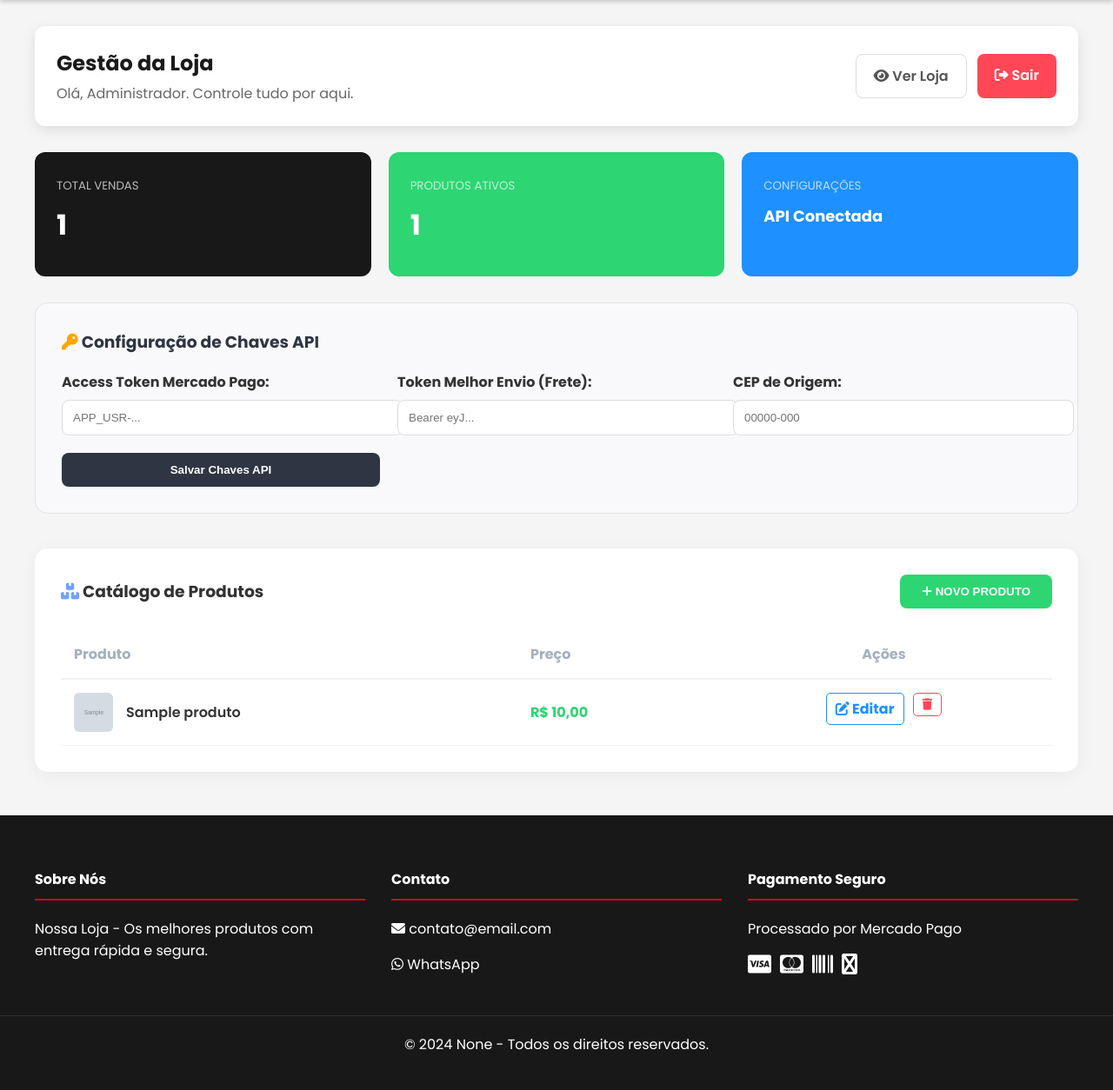
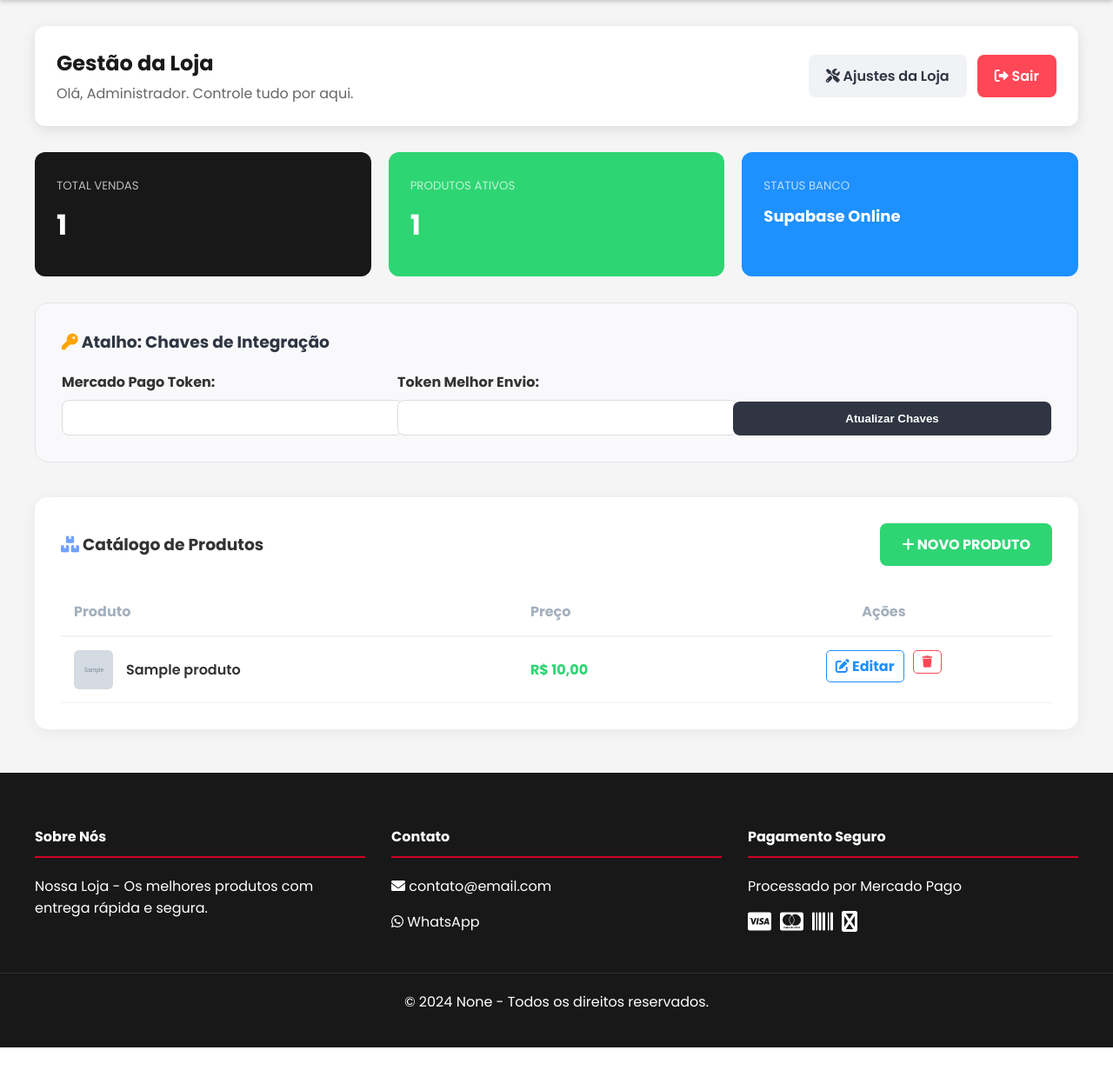
Before and after one commit to denissousa827-boop/LOJA_MP_PROFISSIONAL, a Flask app: page /admin/dashboard in a window 1280 px wide. Shown: the part 65-1319 px from the top of the page at 87% size. After the commit the page ends 1270 px from the top, so only its background shows below. Run offline with Flask 3, Linux system fonts and the light colour scheme; the visitor is signed in with stand-in values (Sample User, id 1); grey boxes marked "Sample" are stand-in pictures; a database or web service that is not in the repository returns one stand-in record (values such as "Sample title"); some libraries are stand-ins or nearby versions.

Commit message:
Update admin_dashboard.html

```diff
--- a/templates/admin_dashboard.html
+++ b/templates/admin_dashboard.html
@@ -1,6 +1,6 @@
 {% extends "base.html" %}
 
-{% block title %}Painel Administrativo Pro | {{ config.get('titulo_site', 'Loja') }}{% endblock %}
+{% block title %}Painel Administrativo | {{ config.get('titulo_site', 'Loja') }}{% endblock %}
 
 {% block content %}
 <div class="container" style="margin-top: 30px; margin-bottom: 50px; max-width: 1200px; padding: 0 15px;">
@@ -11,8 +11,8 @@
             <p style="margin: 5px 0 0; color: #666;">Olá, Administrador. Controle tudo por aqui.</p>
         </div>
         <div style="display: flex; gap: 12px;">
-            <a href="{{ url_for('homepage') }}" style="text-decoration: none; padding: 12px 20px; border: 1px solid #ddd; border-radius: 8px; color: #555; font-weight: 600;">
-                <i class="fas fa-eye"></i> Ver Loja
+            <a href="{{ url_for('admin_configuracoes') }}" style="text-decoration: none; padding: 12px 20px; background: #f1f2f6; border-radius: 8px; color: #2f3542; font-weight: 600;">
+                <i class="fas fa-tools"></i> Ajustes da Loja
             </a>
             <a href="{{ url_for('admin_logout') }}" style="text-decoration: none; padding: 12px 20px; background: #ff4757; color: white; border-radius: 8px; font-weight: 600;">
                 <i class="fas fa-sign-out-alt"></i> Sair
@@ -30,29 +30,25 @@
             <h2 style="font-size: 32px; margin: 10px 0;">{{ produtos|length }}</h2>
         </div>
         <div style="background: #1e90ff; color: white; padding: 25px; border-radius: 12px;">
-            <small style="opacity: 0.7; text-transform: uppercase;">Configurações</small>
-            <h2 style="font-size: 18px; margin: 10px 0;">API Conectada</h2>
+            <small style="opacity: 0.7; text-transform: uppercase;">Status Banco</small>
+            <h2 style="font-size: 18px; margin: 10px 0;">Supabase Online</h2>
         </div>
     </div>
 
     <div style="background: #f9f9fb; padding: 30px; border-radius: 15px; border: 1px solid #e1e4e8; margin-bottom: 40px;">
-        <h3 style="margin-top: 0; color: #2f3542;"><i class="fas fa-key" style="color: #ffa502;"></i> Configuração de Chaves API</h3>
+        <h3 style="margin-top: 0; color: #2f3542;"><i class="fas fa-key" style="color: #ffa502;"></i> Atalho: Chaves de Integração</h3>
         <form action="{{ url_for('admin_configuracoes') }}" method="POST" style="display: grid; grid-template-columns: repeat(auto-fit, minmax(300px, 1fr)); gap: 20px;">
             <div>
-                <label style="display: block; font-weight: bold; margin-bottom: 8px;">Access Token Mercado Pago:</label>
-                <input type="password" name="mercado_pago_token" value="{{ config.get('mercado_pago_token', '') }}" placeholder="APP_USR-..." style="width: 100%; padding: 12px; border-radius: 8px; border: 1px solid #ddd;">
+                <label style="display: block; font-weight: bold; margin-bottom: 8px;">Mercado Pago Token:</label>
+                <input type="password" name="mercado_pago_token" value="{{ config.get('mercado_pago_token', '') }}" style="width: 100%; padding: 12px; border-radius: 8px; border: 1px solid #ddd;">
             </div>
             <div>
-                <label style="display: block; font-weight: bold; margin-bottom: 8px;">Token Melhor Envio (Frete):</label>
-                <input type="password" name="melhor_envio_token" value="{{ config.get('melhor_envio_token', '') }}" placeholder="Bearer eyJ..." style="width: 100%; padding: 12px; border-radius: 8px; border: 1px solid #ddd;">
-            </div>
-            <div>
-                <label style="display: block; font-weight: bold; margin-bottom: 8px;">CEP de Origem:</label>
-                <input type="text" name="cep_origem" value="{{ config.get('cep_origem', '') }}" placeholder="00000-000" style="width: 100%; padding: 12px; border-radius: 8px; border: 1px solid #ddd;">
+                <label style="display: block; font-weight: bold; margin-bottom: 8px;">Token Melhor Envio:</label>
+                <input type="password" name="melhor_envio_token" value="{{ config.get('melhor_envio_token', '') }}" style="width: 100%; padding: 12px; border-radius: 8px; border: 1px solid #ddd;">
             </div>
             <div style="display: flex; align-items: flex-end;">
                 <button type="submit" style="background: #2f3542; color: white; border: none; padding: 12px 25px; border-radius: 8px; font-weight: bold; cursor: pointer; width: 100%;">
-                    Salvar Chaves API
+                    Atualizar Chaves
                 </button>
             </div>
         </form>
@@ -61,9 +57,9 @@
     <div style="background: white; padding: 30px; border-radius: 15px; box-shadow: 0 4px 20px rgba(0,0,0,0.05);">
         <div style="display: flex; justify-content: space-between; align-items: center; margin-bottom: 25px;">
             <h3 style="margin: 0;"><i class="fas fa-boxes" style="color: #70a1ff;"></i> Catálogo de Produtos</h3>
-            <button onclick="window.location.href='/admin/edit'" style="background: #2ed573; color: white; border: none; padding: 12px 25px; border-radius: 8px; font-weight: bold; cursor: pointer;">
+            <a href="{{ url_for('admin_edit') }}" style="text-decoration: none; background: #2ed573; color: white; border: none; padding: 12px 25px; border-radius: 8px; font-weight: bold; cursor: pointer;">
                 <i class="fas fa-plus"></i> NOVO PRODUTO
-            </button>
+            </a>
         </div>
 
         <div style="overflow-x: auto;">
@@ -80,23 +76,27 @@
                     <tr style="border-bottom: 1px solid #f1f2f6;">
                         <td style="padding: 15px;">
                             <div style="display: flex; align-items: center; gap: 15px;">
-                                <img src="{{ produto.img_path_1 }}" style="width: 45px; height: 45px; border-radius: 6px; object-fit: cover;">
+                                <img src="{{ produto.img_path_1 }}" style="width: 45px; height: 45px; border-radius: 6px; object-fit: cover; background: #eee;">
                                 <span style="font-weight: 600;">{{ produto.nome }}</span>
                             </div>
                         </td>
                         <td style="padding: 15px; font-weight: bold; color: #2ed573;">
-                            R$ {{ "%.2f"|format(produto.preco)|replace('.', ',') }}
+                            R$ {{ "%.2f"|format(produto.preco|float)|replace('.', ',') }}
                         </td>
                         <td style="padding: 15px; text-align: center; display: flex; justify-content: center; gap: 10px;">
-                            <a href="/admin/edit/{{ produto.id }}" style="color: #1e90ff; text-decoration: none; font-weight: bold; border: 1px solid #1e90ff; padding: 5px 10px; border-radius: 5px;">
+                            <a href="{{ url_for('admin_edit', id_produto=produto.id) }}" style="color: #1e90ff; text-decoration: none; font-weight: bold; border: 1px solid #1e90ff; padding: 5px 10px; border-radius: 5px;">
                                 <i class="fas fa-edit"></i> Editar
                             </a>
-                            <form action="{{ url_for('admin_delete', id_produto=produto.id) }}" method="POST" style="display:inline;">
+                            <form action="/admin/delete/{{ produto.id }}" method="POST" style="display:inline;">
                                 <button type="submit" style="background:none; border: 1px solid #ff4757; color:#ff4757; padding: 5px 10px; border-radius: 5px; cursor:pointer;" onclick="return confirm('Excluir este produto?')">
                                     <i class="fas fa-trash"></i>
                                 </button>
                             </form>
                         </td>
+                    </tr>
+                    {% else %}
+                    <tr>
+                        <td colspan="3" style="text-align: center; padding: 30px; color: #999;">Nenhum produto cadastrado ainda.</td>
                     </tr>
                     {% endfor %}
                 </tbody>
```
